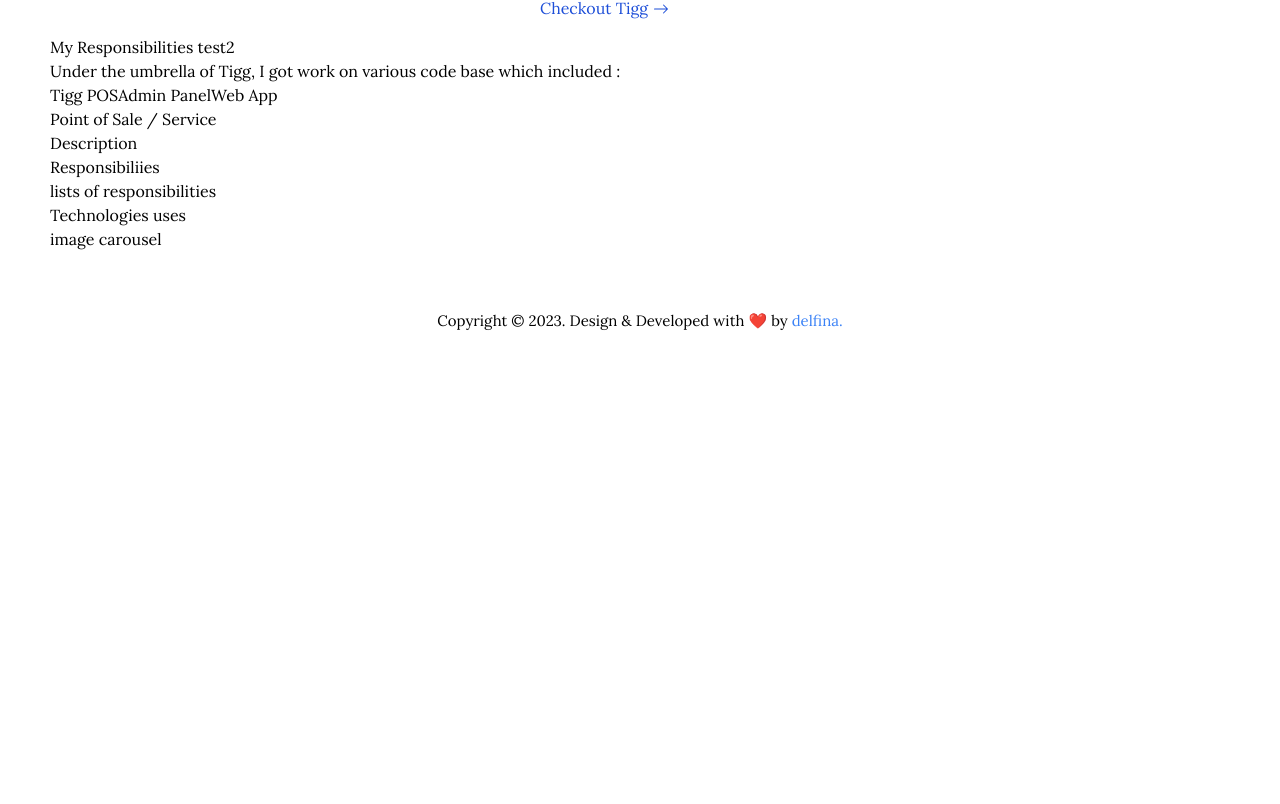
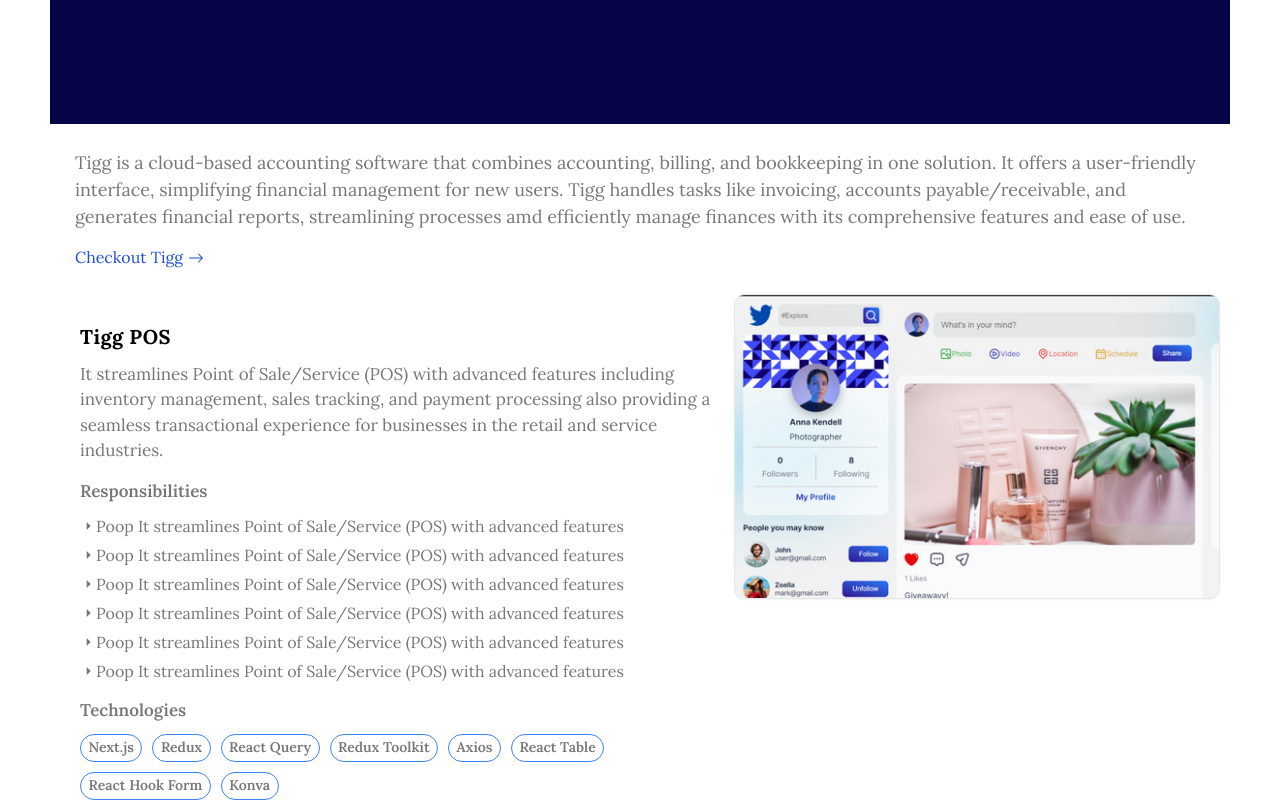
Before and after one commit to delfina-ghimire/portfolio-v2, a React (Vite) app: page /project-detail in a window 1280 px wide. Shown: the part 256-1060 px from the top of the page. Before the commit the page ends 800 px from the top, so only its background shows below. Built offline with nearby package versions, Linux system fonts and the light colour scheme; no server answers.

Commit message:
feat: Add project deatil page

```diff
--- a/src/components/projectDetail/AboutProject.jsx
+++ b/src/components/projectDetail/AboutProject.jsx
@@ -1,22 +1,24 @@
 import SectionTitle from "../commons/SectionTitle";
 import tiggBanner from "../../assets/banner.png";
 import ClearBtn from "../commons/ClearBtn";
+import Project from "./Project";
+import { projectContent } from "./constant";
 
 export function AboutProject() {
   return (
     <div>
       <div
-        className="pb-10"
+        className="mb-10"
         style={{
           backgroundImage: `url(${tiggBanner})`,
-          height: "!00%",
+          height: "30rem",
           backgroundRepeat: "no-repeat",
         }}
       >
         <h2 className="text-white">Tigg Accounting Software</h2>
       </div>
       {/* <img className="shadow-lg" src={tiggBanner} /> */}
-      <p className="md:text-[1.8rem] text-[#777] font-[400] flex justify-center items-center text-center px-32  ">
+      <p className="md:text-[1.8rem] text-[#777] font-[400] flex justify-center items-center px-10  ">
         Tigg is a cloud-based accounting software that combines accounting,
         billing, and bookkeeping in one solution. It offers a user-friendly
         interface, simplifying financial management for new users. Tigg handles
@@ -24,7 +26,7 @@ export function AboutProject() {
         financial reports, streamlining processes amd efficiently manage
         finances with its comprehensive features and ease of use.
       </p>
-      <div className="flex justify-center text-center">
+      <div className="px-10">
         <ClearBtn
           btnText={"Checkout Tigg"}
           link={"https://www.tiggapp.com/"}
@@ -32,32 +34,9 @@ export function AboutProject() {
         />
       </div>
 
-      <div>
-        <div>
-          {" "}
-          <h2>My Responsibilities test2</h2>
-        </div>
-
-        <p>
-          Under the umbrella of Tigg, I got work on various code base which
-          included :
-        </p>
-        <div>
-          <button>Tigg POS</button>
-          <button>Admin Panel</button>
-          <button>Web App</button>
-        </div>
-        <div>
-          <h2>Point of Sale / Service</h2>
-          <p>Description</p>
-          <h3>Responsibiliies</h3>
-          <ul>
-            <li>lists of responsibilities</li>
-          </ul>
-          <h3>Technologies uses</h3>
-        </div>
-      </div>
-      <div>image carousel</div>
+      {projectContent.map((projectContent) => (
+        <Project key={projectContent.key} {...projectContent} />
+      ))}
     </div>
   );
 }
--- /dev/null
+++ b/src/components/projectDetail/Project.jsx
@@ -0,0 +1,67 @@
+import { useState } from "react";
+import { Link } from "react-router-dom";
+import { RiArrowRightSFill } from "react-icons/ri";
+
+function InnerTitle({ title }) {
+  return (
+    <div className="font-[600]  text-[#777] text-[1.5rem] md:text-[1.7rem] mb-[1rem] no-underline items-center justify-center ">
+      {title}
+    </div>
+  );
+}
+
+const Project = ({ id, image, title, desc, techs, responsibilities }) => {
+  return (
+    <>
+      <article className="flex flex-col md:flex-row flex-1  cursor-pointer p-4 mb-[4.5rem]   text-[1.5rem] md:text-[2rem] ">
+        <div className="w-full md:w-[60%] p-8  pb-6 pt-5">
+          <h3 className=" font-bold leading-4 mb-8 tracking-[0.5px] pt-4 md:pt-10">
+            {title}
+          </h3>
+          <p className="text-[1.4rem] md:text-[1.7rem] text-[#777] font-[400] mb-[1.5rem]">
+            {desc}
+          </p>
+
+          <InnerTitle title="Responsibilities" />
+
+          <div className="font-[400]  text-[#777] text-[1.4rem] md:text-[1.6rem] mb-[1.5rem] no-underline flex flex-col   justify-center gap-2">
+            {responsibilities?.map((responsibility, i) => {
+              return (
+                <span className="flex items-center" key={i + 5}>
+                  {" "}
+                  <RiArrowRightSFill />
+                  {responsibility}
+                </span>
+              );
+            })}
+          </div>
+          <InnerTitle title="Technologies" />
+          <div className="font-[600]   text-[#777] text-[1.5rem] md:text-[1.4rem] mb-[1.5rem] no-underline flex flex-wrap gap-4 items-center ">
+            {techs?.map((tech, i) => {
+              return (
+                <span
+                  className="border border-blue-500 px-3 py-1 rounded-3xl"
+                  key={i + 5}
+                >
+                  {tech}
+                </span>
+              );
+            })}
+          </div>
+        </div>
+
+        <div className="rounded-[1rem] pa-1">
+          <img
+            className="rounded-[1rem] border border-gray-200 shadow-sm "
+            src={image}
+            alt={title}
+            target="_blank"
+            rel="noopener noreferrer"
+          />
+        </div>
+      </article>
+    </>
+  );
+};
+
+export default Project;
--- a/src/components/projectDetail/constant.js
+++ b/src/components/projectDetail/constant.js
@@ -1 +1,82 @@
-export const projectContent = [{}];
+import project1 from "../../assets/p1.png";
+import project2 from "../../assets/p2.png";
+import project3 from "../../assets/p3.png";
+import project4 from "../../assets/p4.png";
+import github from "../../assets/icons/github.svg";
+import live from "../../assets/icons/external-link.svg";
+
+export const projectContent = [
+  {
+    image: project1,
+    id: "project-1",
+    title: "Tigg POS",
+    desc: "It streamlines Point of Sale/Service (POS)  with advanced features including inventory management, sales tracking, and payment processing also providing a seamless transactional experience for businesses in the retail and service industries.",
+    techs: [
+      "Next.js",
+      "Redux",
+      "React Query",
+      "Redux Toolkit",
+      "Axios",
+      "React Table",
+      "React Hook Form",
+      "Konva",
+    ],
+    responsibilities: [
+      "Poop It streamlines Point of Sale/Service (POS) with advanced features",
+      "Poop It streamlines Point of Sale/Service (POS) with advanced features",
+      "Poop It streamlines Point of Sale/Service (POS) with advanced features",
+      "Poop It streamlines Point of Sale/Service (POS) with advanced features",
+      "Poop It streamlines Point of Sale/Service (POS) with advanced features",
+      "Poop It streamlines Point of Sale/Service (POS) with advanced features",
+    ],
+  },
+
+  {
+    image: project1,
+    id: "project-1",
+    title: "Tigg POS",
+    desc: "It streamlines Point of Sale/Service (POS)  with advanced features including inventory management, sales tracking, and payment processing also providing a seamless transactional experience for businesses in the retail and service industries.",
+    techs: [
+      "Next.js",
+      "Redux",
+      "React Query",
+      "Redux Toolkit",
+      "Axios",
+      "React Table",
+      "React Hook Form",
+      "Konva",
+    ],
+    responsibilities: [
+      "Poop It streamlines Point of Sale/Service (POS) with advanced features",
+      "Poop It streamlines Point of Sale/Service (POS) with advanced features",
+      "Poop It streamlines Point of Sale/Service (POS) with advanced features",
+      "Poop It streamlines Point of Sale/Service (POS) with advanced features",
+      "Poop It streamlines Point of Sale/Service (POS) with advanced features",
+      "Poop It streamlines Point of Sale/Service (POS) with advanced features",
+    ],
+  },
+  {
+    image: project1,
+    id: "project-1",
+    title: "Tigg POS",
+    desc: "It streamlines Point of Sale/Service (POS)  with advanced features including inventory management, sales tracking, and payment processing also providing a seamless transactional experience for businesses in the retail and service industries.",
+    techs: [
+      "Next.js",
+      "Redux",
+      "React Query",
+      "Redux Toolkit",
+      "Axios",
+      "React Table",
+      "React Hook Form",
+      "Konva",
+    ],
+    responsibilities: [
+      "Poop It streamlines Point of Sale/Service (POS) with advanced features",
+      "Poop It streamlines Point of Sale/Service (POS) with advanced features",
+      "Poop It streamlines Point of Sale/Service (POS) with advanced features",
+      "Poop It streamlines Point of Sale/Service (POS) with advanced features",
+      "Poop It streamlines Point of Sale/Service (POS) with advanced features",
+      "Poop It streamlines Point of Sale/Service (POS) with advanced features",
+    ],
+  },
+];
```
